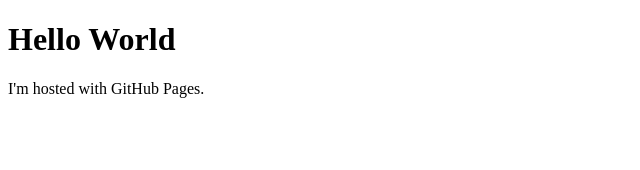
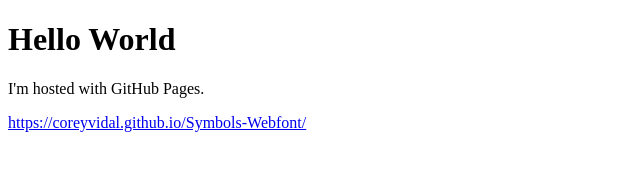
Before and after one commit to CoreyVidal/coreyvidal.github.io, a plain HTML site: page index.html in a window 1280 px wide. Shown: the whole page, without its empty margins (0-640 px from the left). Drawn offline with Linux system fonts and the light colour scheme.

Commit message:
Update index.html

```diff
--- a/index.html
+++ b/index.html
@@ -3,5 +3,6 @@
 <body>
 <h1>Hello World</h1>
 <p>I'm hosted with GitHub Pages.</p>
+<p><a href="https://coreyvidal.github.io/Symbols-Webfont/">https://coreyvidal.github.io/Symbols-Webfont/</a></p>
 </body>
 </html>
```
